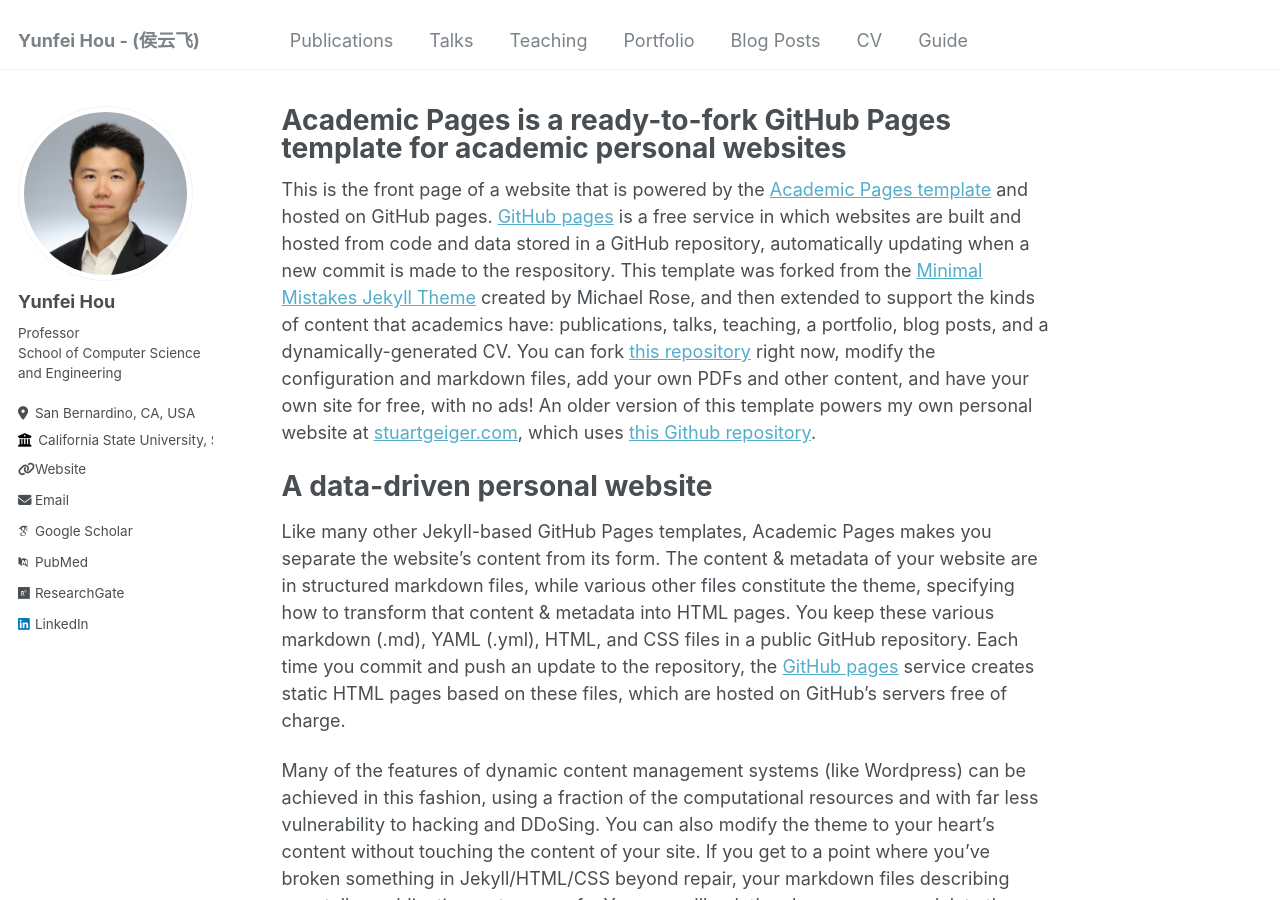
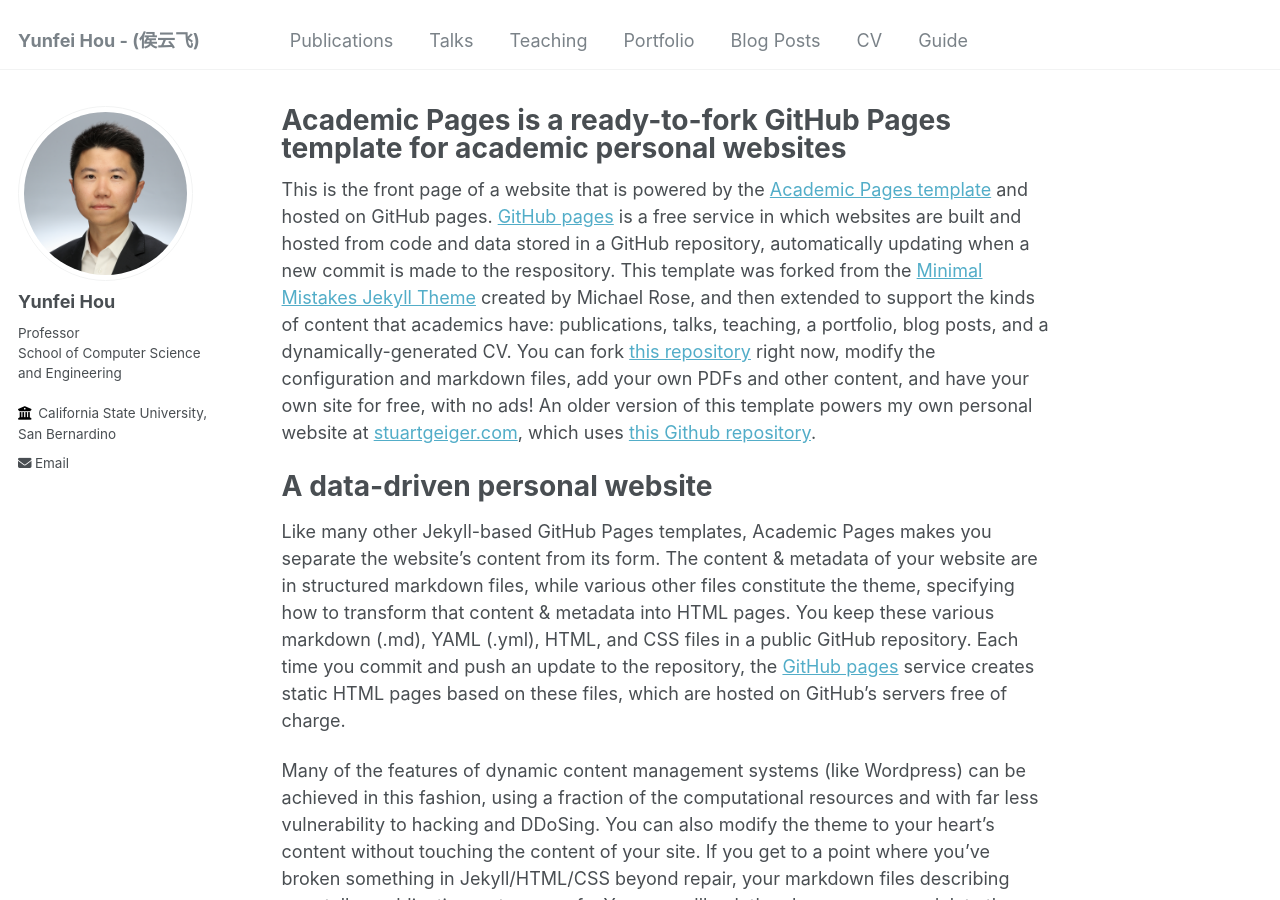
Before and after one commit to feiyunhou/feiyunhou.github.io, a Jekyll site: the page built from _pages/about.md, in a window 1280 px wide and 900 px high. Built offline with Jekyll 4.4.1, drawn with Linux system fonts in a browser that asks for light colours; some web fonts are replaced.

Commit message:
Update _config.yml

```diff
--- a/_config.yml
+++ b/_config.yml
@@ -25,19 +25,19 @@ author:
   name             : "Yunfei Hou"
   pronouns         : # example: "she/her"
   bio              : "Professor <br> School of Computer Science and Engineering"
-  location         : "San Bernardino, CA, USA"
-  employer         : "California State University, San Bernardino"
-  uri              : "https://www.csusb.edu/cse"
+  location         : #"San Bernardino, CA, USA"
+  employer         : "California State University,<br>San Bernardino"
+  uri              : #"https://www.csusb.edu/cse"
   email            : "hou@csusb.edu"
 
   # Academic websites
   arxiv            : # URL - Update with the correct link to your profile
-  googlescholar    : "https://scholar.google.com/citations?user=QFQ37sAAAAAJ&hl=en"
+  googlescholar    : #"https://scholar.google.com/citations?user=QFQ37sAAAAAJ&hl=en"
   impactstory      : # URL
-  orcid            : #"http://orcid.org/yourorcidurl"
+  orcid            : # "http://orcid.org/yourorcidurl"
   semantic         : # URL
-  pubmed           : "https://www.ncbi.nlm.nih.gov/pubmed/?term=john+snow"
-  researchgate     : "https://www.researchgate.net/profile/Yunfei-Hou"
+  pubmed           : #"https://www.ncbi.nlm.nih.gov/pubmed/?term=john+snow"
+  researchgate     : #"https://www.researchgate.net/profile/Yunfei-Hou"
 
   # Repositories and software development
   bitbucket        : # Username - Update with your username on the site
@@ -57,7 +57,7 @@ author:
   keybase          : # Username
   instagram        : # Username
   lastfm           : # Username
-  linkedin         : "yunfei-hou-4364bb28"
+  linkedin         : #"yunfei-hou-4364bb28"
   mastodon         : # URL
   medium           : # URL
   pinterest        : # Username
```
